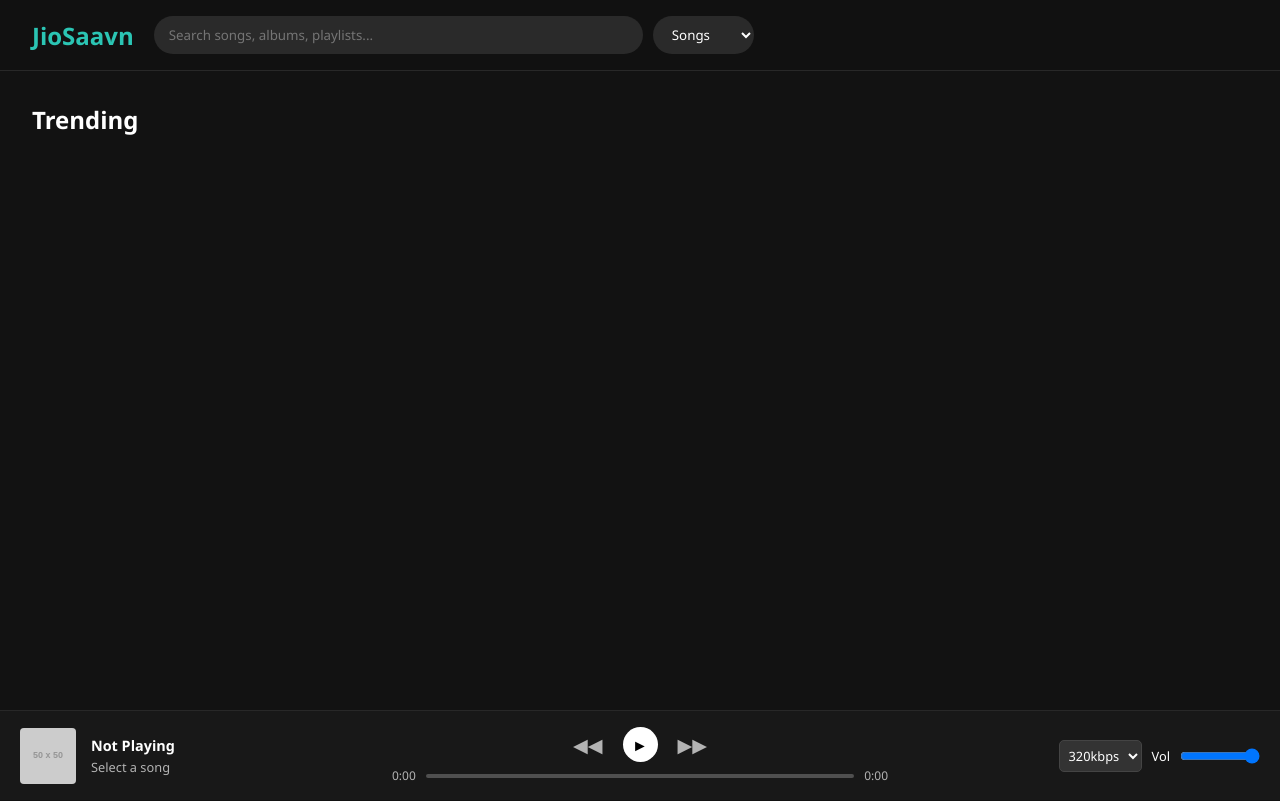
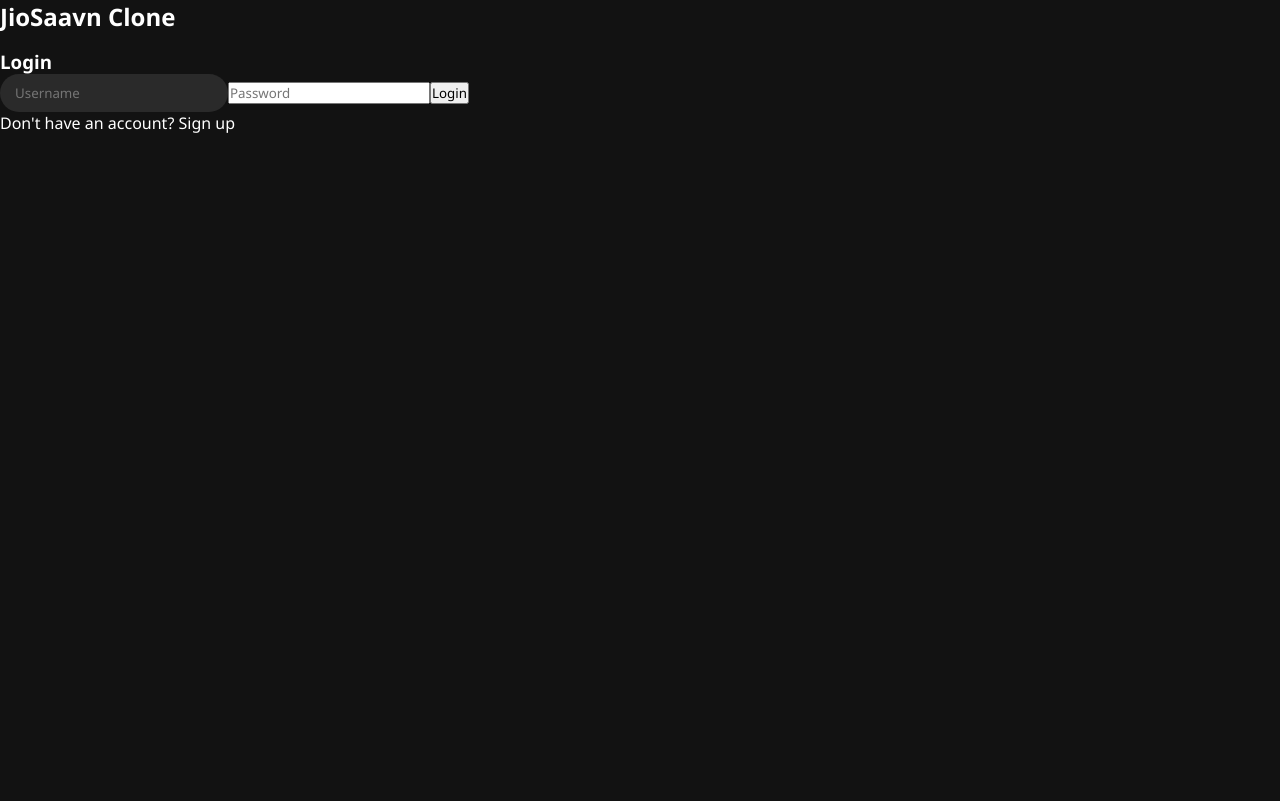
Before and after one commit to CodeSudo/Void, a React (Vite) app: page / in a window 1280 px wide. Built offline with nearby package versions, Linux system fonts and the light colour scheme.

Commit message:
Add authentication and user management features
Refactor App component to include authentication logic and user management.

```diff
--- a/App.jsx
+++ b/App.jsx
@@ -4,312 +4,323 @@
 const API_BASE = "https://saavn.sumit.co/api";
 
 function App() {
-  // State
-  const [searchQuery, setSearchQuery] = useState('');
-  const [searchType, setSearchType] = useState('songs');
-  const [searchResults, setSearchResults] = useState([]);
-  const [view, setView] = useState('home'); // 'home' | 'detail'
-  const [detailData, setDetailData] = useState(null);
+  // --- Global State ---
+  const [view, setView] = useState('auth'); // 'auth' | 'home' | 'detail' | 'library'
   const [loading, setLoading] = useState(false);
 
-  // Audio State
+  // --- Auth State ---
+  const [user, setUser] = useState(null); // { username, likedSongs: [] }
+  const [authMode, setAuthMode] = useState('login'); // 'login' or 'signup'
+  const [authInput, setAuthInput] = useState({ username: '', password: '' });
+
+  // --- Data State ---
+  const [searchQuery, setSearchQuery] = useState('');
+  const [searchResults, setSearchResults] = useState([]);
+  const [detailData, setDetailData] = useState(null);
+
+  // --- Audio State ---
   const audioRef = useRef(new Audio());
   const [isPlaying, setIsPlaying] = useState(false);
   const [currentSong, setCurrentSong] = useState(null);
-  const [currentQueue, setCurrentQueue] = useState([]);
+  const [currentQueue, setCurrentQueue] = useState([]); // List of songs playing
   const [currentIndex, setCurrentIndex] = useState(-1);
   const [currentTime, setCurrentTime] = useState(0);
   const [duration, setDuration] = useState(0);
   const [quality, setQuality] = useState('320kbps');
 
-  // --- API Functions ---
+  // ==============================
+  // 1. AUTHENTICATION LOGIC
+  // ==============================
+
+  useEffect(() => {
+    // Check if user is logged in
+    const storedUser = localStorage.getItem('jioSaavn_user');
+    if (storedUser) {
+      setUser(JSON.parse(storedUser));
+      setView('home');
+    }
+  }, []);
+
+  const handleAuth = () => {
+    if (!authInput.username || !authInput.password) return alert("Please fill all fields");
+
+    const users = JSON.parse(localStorage.getItem('jioSaavn_users') || "[]");
+
+    if (authMode === 'signup') {
+      if (users.find(u => u.username === authInput.username)) {
+        return alert("User already exists!");
+      }
+      const newUser = { ...authInput, likedSongs: [] };
+      users.push(newUser);
+      localStorage.setItem('jioSaavn_users', JSON.stringify(users));
+      loginUser(newUser);
+    } else {
+      const foundUser = users.find(u => u.username === authInput.username && u.password === authInput.password);
+      if (foundUser) loginUser(foundUser);
+      else alert("Invalid credentials");
+    }
+  };
+
+  const loginUser = (userData) => {
+    setUser(userData);
+    localStorage.setItem('jioSaavn_user', JSON.stringify(userData));
+    setView('home');
+    setAuthInput({ username: '', password: '' });
+  };
+
+  const logout = () => {
+    setUser(null);
+    localStorage.removeItem('jioSaavn_user');
+    setView('auth');
+    setCurrentSong(null);
+    setIsPlaying(false);
+    audioRef.current.pause();
+  };
+
+  // ==============================
+  // 2. LIKED SONGS LOGIC
+  // ==============================
+
+  const toggleLike = (song) => {
+    if (!user) return;
+
+    let updatedLikes;
+    const isLiked = user.likedSongs.some(s => s.id === song.id);
+
+    if (isLiked) {
+      updatedLikes = user.likedSongs.filter(s => s.id !== song.id);
+    } else {
+      updatedLikes = [...user.likedSongs, song];
+    }
+
+    const updatedUser = { ...user, likedSongs: updatedLikes };
+    setUser(updatedUser);
+    localStorage.setItem('jioSaavn_user', JSON.stringify(updatedUser));
+
+    // Update main database
+    const allUsers = JSON.parse(localStorage.getItem('jioSaavn_users') || "[]");
+    const userIndex = allUsers.findIndex(u => u.username === user.username);
+    if (userIndex !== -1) {
+      allUsers[userIndex] = updatedUser;
+      localStorage.setItem('jioSaavn_users', JSON.stringify(allUsers));
+    }
+  };
+
+  const isLiked = (id) => user?.likedSongs.some(s => s.id === id);
+
+  // ==============================
+  // 3. API & PLAYER LOGIC (Existing)
+  // ==============================
 
   const handleSearch = async () => {
     if (!searchQuery) return;
     setLoading(true);
     setView('home');
     try {
-      const res = await fetch(`${API_BASE}/search/${searchType}?query=${encodeURIComponent(searchQuery)}`);
+      const res = await fetch(`${API_BASE}/search/songs?query=${encodeURIComponent(searchQuery)}`);
       const data = await res.json();
-      if (data.success && data.data) {
-        setSearchResults(data.data.results);
-      }
-    } catch (error) {
-      console.error("Search failed", error);
-    } finally {
-      setLoading(false);
-    }
+      if (data.success) setSearchResults(data.data.results);
+    } catch (error) { console.error(error); }
+    finally { setLoading(false); }
   };
 
   const fetchDetails = async (id, type) => {
     setLoading(true);
     try {
-      let endpoint = type === 'albums'
-        ? `${API_BASE}/albums?id=${id}`
-        : `${API_BASE}/playlists?id=${id}`;
-
+      let endpoint = type === 'albums' ? `${API_BASE}/albums?id=${id}` : `${API_BASE}/playlists?id=${id}`;
       const res = await fetch(endpoint);
       const data = await res.json();
-
-      if (data.success && data.data) {
-        setDetailData(data.data);
-        setView('detail');
-      }
-    } catch (error) {
-      console.error("Details failed", error);
-    } finally {
-      setLoading(false);
-    }
+      if (data.success) { setDetailData(data.data); setView('detail'); }
+    } catch (error) { console.error(error); }
+    finally { setLoading(false); }
   };
 
-  // --- Player Logic ---
-
-  const playQueue = (queue, index, autoPlay = true) => {
+  const playQueue = (queue, index) => {
     if (index < 0 || index >= queue.length) return;
-
-    // If switching queues, update state
-    if (queue !== currentQueue) {
-      setCurrentQueue(queue);
-    }
+    if (queue !== currentQueue) setCurrentQueue(queue);
 
     setCurrentIndex(index);
     const song = queue[index];
     setCurrentSong(song);
 
-    // Find URL based on quality
-    let audioUrl = "";
-    if (song.downloadUrl && song.downloadUrl.length > 0) {
     let match = song.downloadUrl.find(u => u.quality === quality);
-      audioUrl = match ? match.url : song.downloadUrl[song.downloadUrl.length - 1].url;
-    }
+    let url = match ? match.url : song.downloadUrl[song.downloadUrl.length - 1].url;
 
-    if (!audioUrl) {
-      alert("Audio not available");
-      return;
-    }
-
-    // Set Audio source
-    if (audioRef.current.src !== audioUrl) {
-      audioRef.current.src = audioUrl;
-      if (autoPlay) {
-        audioRef.current.play()
-          .then(() => setIsPlaying(true))
-          .catch(e => console.error("Playback failed", e));
-      }
-    }
-  };
-
-  // Handle Quality Change
-  const handleQualityChange = (newQuality) => {
-    setQuality(newQuality);
-    if (currentSong) {
-      const currTime = audioRef.current.currentTime;
-      const wasPlaying = !audioRef.current.paused;
-
-      // Trigger replay with new quality logic
-      // We manually fetch the new URL here to force update without changing song index
-      let match = currentSong.downloadUrl.find(u => u.quality === newQuality);
-      let newUrl = match ? match.url : currentSong.downloadUrl[currentSong.downloadUrl.length - 1].url;
-
-      if (audioRef.current.src !== newUrl) {
-        audioRef.current.src = newUrl;
-        audioRef.current.currentTime = currTime;
-        if (wasPlaying) {
-          audioRef.current.play();
-          setIsPlaying(true);
-        }
-      }
+    if (audioRef.current.src !== url) {
+      audioRef.current.src = url;
+      audioRef.current.play().then(() => setIsPlaying(true)).catch(e => console.error(e));
     }
   };
 
   const togglePlay = () => {
-    if (audioRef.current.paused) {
-      audioRef.current.play();
-      setIsPlaying(true);
-    } else {
-      audioRef.current.pause();
-      setIsPlaying(false);
-    }
+    if (audioRef.current.paused) { audioRef.current.play(); setIsPlaying(true); }
+    else { audioRef.current.pause(); setIsPlaying(false); }
   };
-
-  const playNext = () => playQueue(currentQueue, currentIndex + 1);
-  const playPrev = () => playQueue(currentQueue, currentIndex - 1);
-
-  const seek = (e) => {
-    const width = e.currentTarget.clientWidth;
-    const clickX = e.nativeEvent.offsetX;
-    const duration = audioRef.current.duration;
-    audioRef.current.currentTime = (clickX / width) * duration;
-  };
-
-  // --- Effects ---
 
   useEffect(() => {
     const audio = audioRef.current;
-
-    const updateTime = () => {
-      setCurrentTime(audio.currentTime);
-      setDuration(audio.duration || 0);
-    };
-
-    const handleEnded = () => {
-      playNext();
-    };
-
+    const updateTime = () => { setCurrentTime(audio.currentTime); setDuration(audio.duration || 0); };
+    const handleEnded = () => playQueue(currentQueue, currentIndex + 1);
     audio.addEventListener('timeupdate', updateTime);
     audio.addEventListener('ended', handleEnded);
+    return () => { audio.removeEventListener('timeupdate', updateTime); audio.removeEventListener('ended', handleEnded); };
+  }, [currentIndex, currentQueue]);
 
-    return () => {
-      audio.removeEventListener('timeupdate', updateTime);
-      audio.removeEventListener('ended', handleEnded);
-    };
-  }, [currentIndex, currentQueue]); // Re-bind if queue changes
+  // Helpers
+  const getImg = (img) => Array.isArray(img) ? img[img.length - 1].url : img;
+  const fmtTime = (s) => { const m = Math.floor(s/60); const sec = Math.floor(s%60); return `${m}:${sec<10?'0'+sec:sec}`; };
 
-  // --- Helpers ---
-  const getImg = (imgArr) => Array.isArray(imgArr) ? imgArr[imgArr.length - 1].url : imgArr;
-  const fmtTime = (s) => {
-    if (!s) return "0:00";
-    const m = Math.floor(s / 60);
-    const sec = Math.floor(s % 60);
-    return `${m}:${sec < 10 ? '0' + sec : sec}`;
-  };
+  // ==============================
+  // 4. RENDER
+  // ==============================
+
+  if (view === 'auth') {
+    return (
+      <div className="auth-container">
+        <div className="auth-box">
+          <h2>JioSaavn Clone</h2>
+          <h3>{authMode === 'login' ? 'Login' : 'Sign Up'}</h3>
+          <input
+            type="text" placeholder="Username"
+            value={authInput.username}
+            onChange={e => setAuthInput({...authInput, username: e.target.value})}
+          />
+          <input
+            type="password" placeholder="Password"
+            value={authInput.password}
+            onChange={e => setAuthInput({...authInput, password: e.target.value})}
+          />
+          <button className="auth-btn" onClick={handleAuth}>
+            {authMode === 'login' ? 'Login' : 'Create Account'}
+          </button>
+          <p className="auth-link" onClick={() => setAuthMode(authMode === 'login' ? 'signup' : 'login')}>
+            {authMode === 'login' ? "Don't have an account? Sign up" : "Already have an account? Login"}
+          </p>
+        </div>
+      </div>
+    );
+  }
 
   return (
     <div className="app">
-      {/* Header */}
       <header>
-        <div className="logo" onClick={() => { setView('home'); setSearchResults([]); setSearchQuery(''); }}>JioSaavn</div>
+        <div className="logo" onClick={() => setView('home')}>JioSaavn</div>
         <div className="search-container">
           <input
-            type="text"
-            placeholder="Search songs, albums, playlists..."
+            type="text" placeholder="Search songs..."
             value={searchQuery}
             onChange={(e) => setSearchQuery(e.target.value)}
             onKeyDown={(e) => e.key === 'Enter' && handleSearch()}
           />
-          <select
-            className="search-select"
-            value={searchType}
-            onChange={(e) => setSearchType(e.target.value)}
-          >
-            <option value="songs">Songs</option>
-            <option value="albums">Albums</option>
-            <option value="playlists">Playlists</option>
-          </select>
+        </div>
+        <div className="user-menu">
+           <button className="user-btn" onClick={() => setView('library')}>❤️ My Library</button>
+           <button className="user-btn" onClick={logout} style={{marginLeft:'10px', background:'#333'}}>Logout ({user?.username})</button>
         </div>
       </header>
 
-      {/* Main Content */}
       <main>
         {loading && <div className="loader"></div>}
 
-        {/* Grid View */}
+        {/* HOME VIEW */}
         {view === 'home' && (
           <>
-            <h2>{searchResults.length > 0 ? "Search Results" : "Trending"}</h2>
+            <h2>{searchResults.length > 0 ? "Search Results" : "Trending Now"}</h2>
             <div className="grid">
               {searchResults.map((item) => (
-                <div
-                  key={item.id}
-                  className="card"
-                  onClick={() => searchType === 'songs' ? playQueue([item], 0) : fetchDetails(item.id, searchType)}
+                <div key={item.id} className="card">
+                  <div onClick={() => playQueue([item], 0)}>
+                    <img src={getImg(item.image)} alt="" />
+                    <h3>{item.name}</h3>
+                    <p>{item.primaryArtists}</p>
+                  </div>
+                  {/* Heart Button on Card */}
+                  <button
+                    className={`btn-heart ${isLiked(item.id) ? 'liked' : ''}`}
+                    onClick={(e) => { e.stopPropagation(); toggleLike(item); }}
+                    style={{marginTop:'5px'}}
                   >
-                  <img src={getImg(item.image)} alt={item.name} />
-                  <h3>{item.name || item.title}</h3>
-                  <p>{searchType === 'songs' ? item.primaryArtists : item.description || item.year}</p>
+                    &#10084;
+                  </button>
                 </div>
               ))}
+              {searchResults.length === 0 && <p className="empty-state">Search for a song to start listening!</p>}
             </div>
           </>
         )}
 
-        {/* Detail View */}
-        {view === 'detail' && detailData && (
+        {/* LIBRARY VIEW */}
+        {view === 'library' && (
           <div className="detail-view">
-            <button className="btn-reset" onClick={() => setView('home')} style={{marginBottom: '20px', color:'white'}}>
-              &larr; Back
-            </button>
-            <div className="detail-header">
-              <img src={getImg(detailData.image)} alt={detailData.name} />
-              <div className="detail-info">
-                <h1>{detailData.name}</h1>
-                <p>{detailData.description || detailData.label} | {detailData.songCount || detailData.songs?.length} Songs</p>
-                <button className="play-all-btn" onClick={() => playQueue(detailData.songs, 0)}>Play All</button>
-              </div>
-            </div>
-
+            <h2>My Liked Songs</h2>
+            {user.likedSongs.length === 0 ? (
+              <p className="empty-state">You haven't liked any songs yet.</p>
+            ) : (
               <div className="track-list">
-              {detailData.songs && detailData.songs.map((song, idx) => (
-                <div
-                  key={song.id}
-                  className={`track ${currentSong && currentSong.id === song.id ? 'active' : ''}`}
-                  onClick={() => playQueue(detailData.songs, idx)}
-                >
-                  <span style={{width:'20px', textAlign:'center'}}>{idx + 1}</span>
+                {user.likedSongs.map((song, idx) => (
+                  <div key={song.id} className={`track ${currentSong?.id === song.id ? 'active' : ''}`}>
+                     <div style={{display:'flex', alignItems:'center', flex:1}} onClick={() => playQueue(user.likedSongs, idx)}>
                         <img src={getImg(song.image)} alt="" />
                         <div className="track-info">
                           <span className="track-title">{song.name}</span>
                           <span style={{fontSize:'0.8rem', opacity:0.7}}>{song.primaryArtists}</span>
                         </div>
-                  <span>{fmtTime(song.duration)}</span>
+                     </div>
+                     <button className="btn-heart liked" onClick={() => toggleLike(song)}>&#10084;</button>
+                     <span style={{marginLeft:'15px'}}>{fmtTime(song.duration)}</span>
                   </div>
                 ))}
               </div>
+            )}
           </div>
         )}
       </main>
 
-      {/* Player Bar */}
+      {/* PLAYER BAR */}
       <div className="player">
         <div className="player-info">
           <img src={currentSong ? getImg(currentSong.image) : "https://via.placeholder.com/50"} alt="" />
           <div className="player-text">
             <h4>{currentSong ? currentSong.name : "Not Playing"}</h4>
-            <p style={{fontSize:'0.8rem', color:'#b3b3b3'}}>
-              {currentSong ? (currentSong.primaryArtists || currentSong.singers) : "Select a song"}
-            </p>
+            <p style={{fontSize:'0.8rem', color:'#b3b3b3'}}>{currentSong?.primaryArtists || ""}</p>
           </div>
+          {currentSong && (
+             <button
+                className={`btn-heart ${isLiked(currentSong.id) ? 'liked' : ''}`}
+                onClick={() => toggleLike(currentSong)}
+                style={{marginLeft:'15px'}}
+             >
+               &#10084;
+             </button>
+          )}
         </div>
 
         <div className="player-controls">
           <div className="buttons">
-            <button className="btn-reset btn-control" onClick={playPrev}>&#9664;&#9664;</button>
+            <button className="btn-reset btn-control" onClick={() => playQueue(currentQueue, currentIndex - 1)}>&#9664;&#9664;</button>
             <button className="btn-reset btn-play" onClick={togglePlay}>
               {isPlaying ? <span>&#10074;&#10074;</span> : <span>&#9658;</span>}
             </button>
-            <button className="btn-reset btn-control" onClick={playNext}>&#9654;&#9654;</button>
+            <button className="btn-reset btn-control" onClick={() => playQueue(currentQueue, currentIndex + 1)}>&#9654;&#9654;</button>
           </div>
           <div className="progress-container">
             <span>{fmtTime(currentTime)}</span>
-            <div className="progress-bar" onClick={seek}>
-              <div
-                className="progress-fill"
-                style={{width: `${(currentTime / duration) * 100}%`}}
-              ></div>
+            <div className="progress-bar" onClick={(e) => {
+               const width = e.currentTarget.clientWidth;
+               const clickX = e.nativeEvent.offsetX;
+               audioRef.current.currentTime = (clickX / width) * duration;
+            }}>
+              <div className="progress-fill" style={{width: `${(currentTime / duration) * 100}%`}}></div>
             </div>
             <span>{fmtTime(duration)}</span>
           </div>
         </div>
 
         <div className="volume-controls">
-          <select
-            className="quality-select"
-            value={quality}
-            onChange={(e) => handleQualityChange(e.target.value)}
-          >
-            <option value="320kbps">320kbps</option>
-            <option value="160kbps">160kbps</option>
-            <option value="96kbps">96kbps</option>
-            <option value="48kbps">48kbps</option>
+           <select className="quality-select" value={quality} onChange={(e) => setQuality(e.target.value)}>
+              <option value="320kbps">320k</option>
+              <option value="160kbps">160k</option>
            </select>
-          <span style={{fontSize:'0.8rem'}}>Vol</span>
-          <input
-            type="range"
-            min="0" max="1" step="0.1"
-            defaultValue="1"
-            onChange={(e) => { audioRef.current.volume = e.target.value }}
-            style={{width:'80px', cursor:'pointer'}}
-          />
         </div>
       </div>
     </div>
```
Lines whose indentation alone changed are shown as unchanged.
